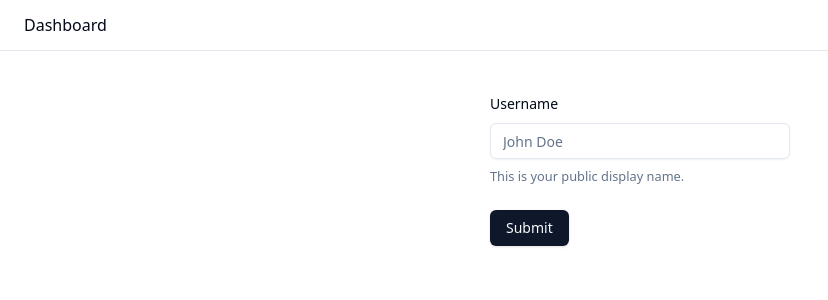
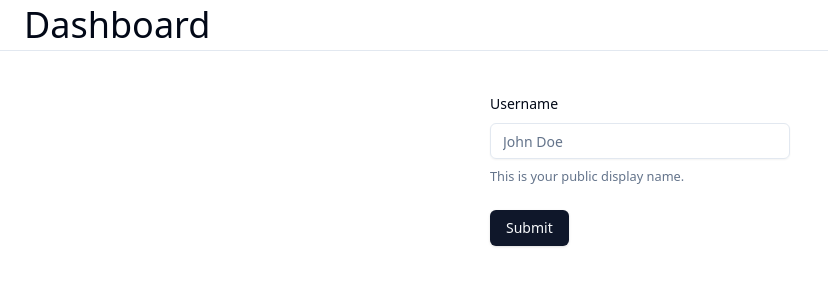
Before and after one commit to willemverbuyst/socket-playground, a React (Vite) app in the folder client/: page / in a window 1280 px wide. Shown: the top 300 px of the page, without its empty margins (0-828 px from the left). Built offline with nearby package versions, Linux system fonts and the light colour scheme; no server answers.

Commit message:
Add button to log out

```diff
--- a/client/src/App.tsx
+++ b/client/src/App.tsx
@@ -1,19 +1,31 @@
 import { useState } from "react";
 import DashboardPage from "./components/DashboardPage.tsx";
 import LoginPage from "./components/LoginPage.tsx";
+import { Button } from "./components/ui/button.tsx";
 import { Separator } from "./components/ui/separator.tsx";
 import { Toaster } from "./components/ui/toaster.tsx";
 import useAuth from "./hooks/useAuth.ts";
 
 export default function App() {
-  const { getUsername } = useAuth();
+  const { getUsername, removeUsername } = useAuth();
   const [isLoggedIn, setIsLoggedIn] = useState<boolean>(!!getUsername());
 
   return (
     <div className="flex h-screen">
       <div className="flex flex-col flex-1 min-h-screen">
-        <header className="flex items-center justify-between px-6 py-4 h-[50px] container">
-          Dashboard
+        <header className="flex items-center justify-between px-6 py-4 h-[50px]">
+          <h1 className="text-4xl">Dashboard</h1>
+          {isLoggedIn && (
+            <Button
+              variant="outline"
+              onClick={() => {
+                removeUsername();
+                setIsLoggedIn(false);
+              }}
+            >
+              Log out
+            </Button>
+          )}
         </header>
         <Separator />
         <main className="overflow-auto">
--- a/client/src/hooks/useAuth.ts
+++ b/client/src/hooks/useAuth.ts
@@ -10,5 +10,9 @@ export default function useAuth() {
     localStorage.setItem("dashboardUsername", username);
   }
 
-  return { getUsername, setUsername };
+  function removeUsername() {
+    localStorage.removeItem("dashboardUsername");
+  }
+
+  return { getUsername, setUsername, removeUsername };
 }
```
